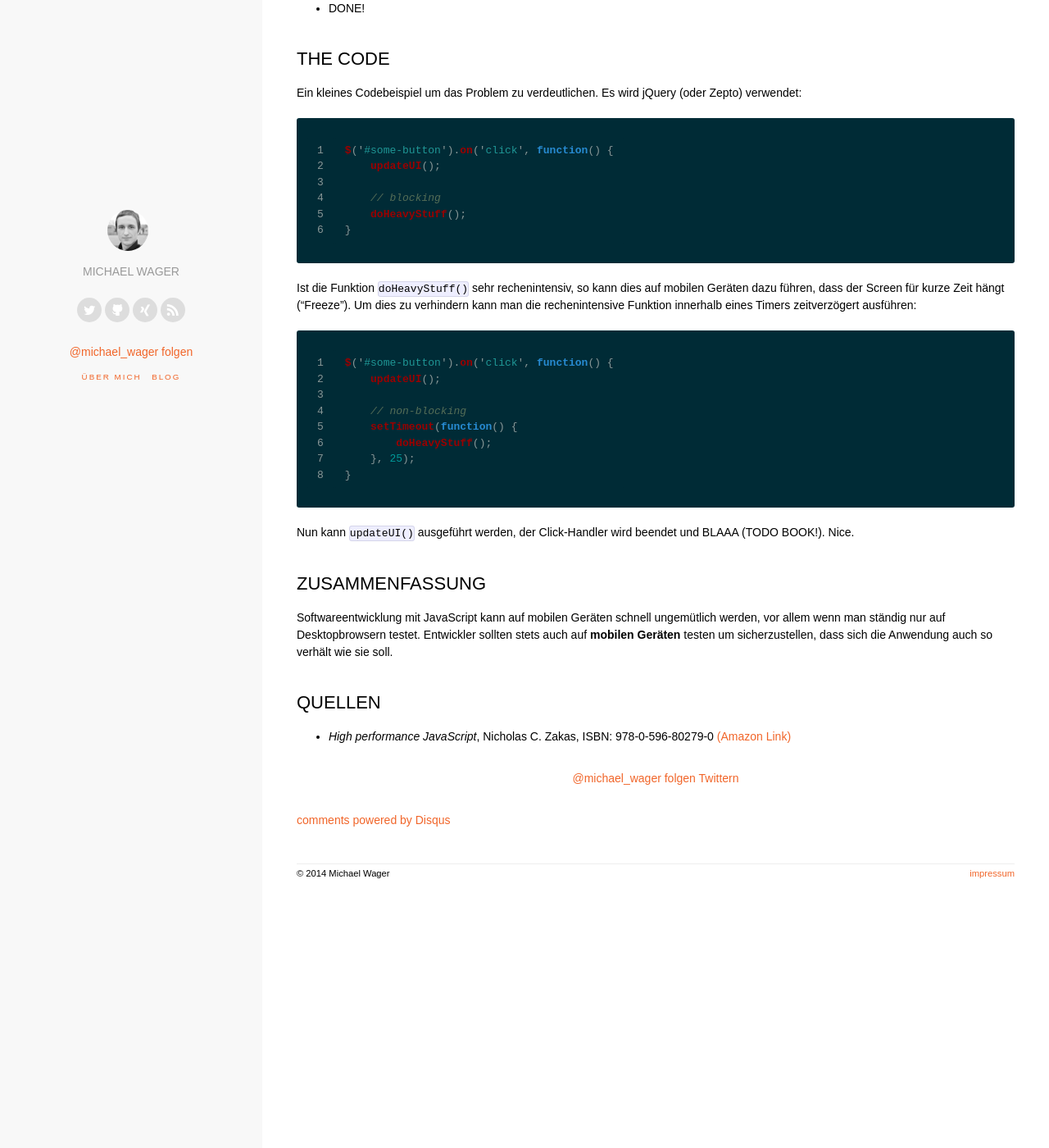
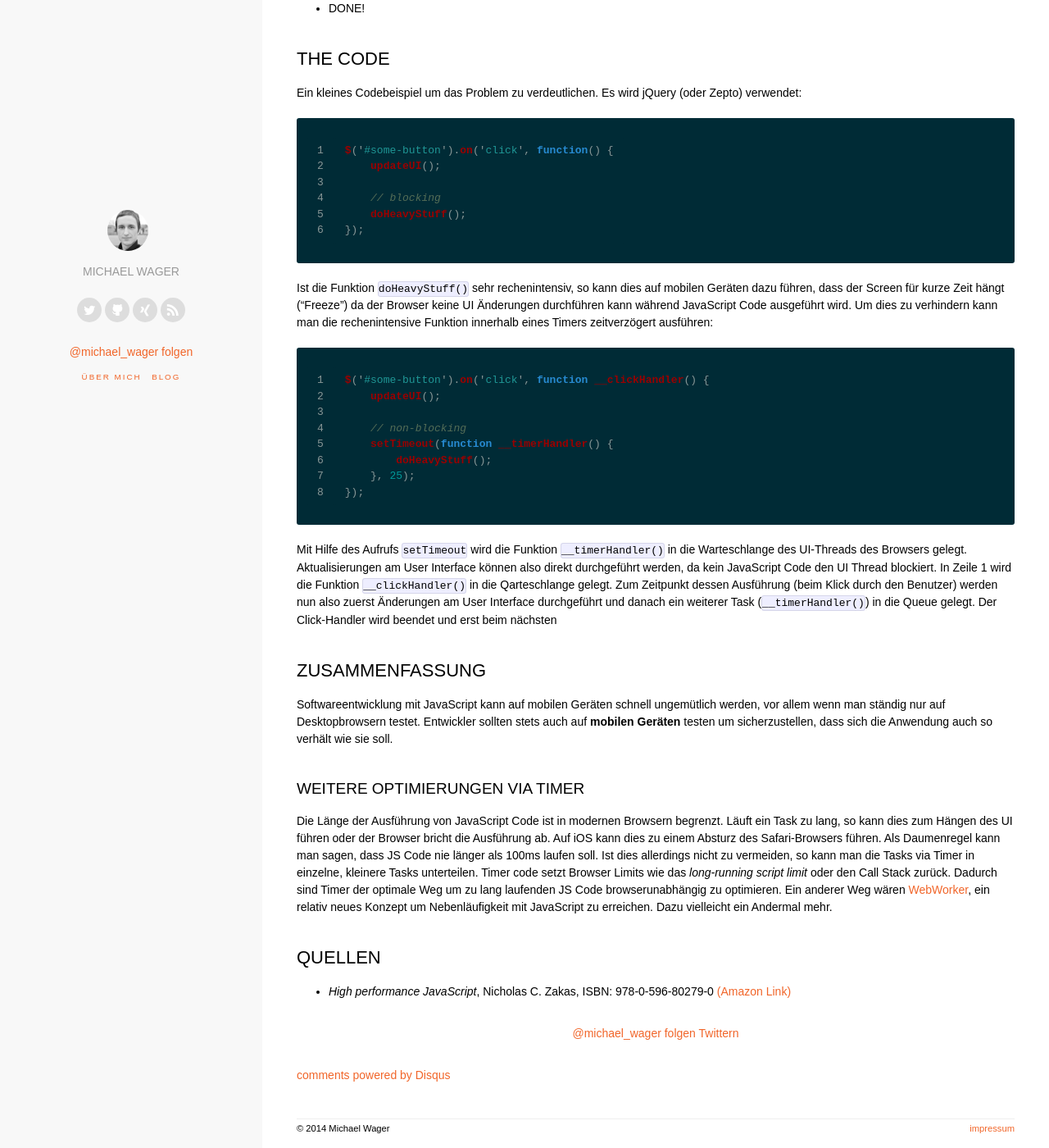
Before and after one commit to mwager/mwager.github.io, a Jekyll site: the page built from _posts/2014-05-16-keep-ui-responsive-all-times.markdown, in a window 1280 px wide and 1400 px high, scrolled down 309 px. Shown: the whole window at 82% size. Built offline with Jekyll 4.4.1, drawn with Linux system fonts in a browser that asks for light colours; nearby versions of some CDN libraries; comment, search, counter and statistics services are not loaded; before the commit the page ends 1398 px from its top, so only the background shows below that; some of the changed text lies outside the part shown.

Commit message:
add CNAME, working on timer post, cleanup index

```diff
--- /dev/null
+++ b/CNAME
@@ -0,0 +1 @@
+mwager.de
--- a/_posts/2014-05-16-keep-ui-responsive-all-times.markdown
+++ b/_posts/2014-05-16-keep-ui-responsive-all-times.markdown
@@ -6,7 +6,7 @@ categories: javascript
 ---
 
 <em>
-Ein kleiner Tipp um die Benutzeroberfläche bei Benutzereingaben auch bei rechenintensiven Aufgaben benutzbar zu halten. Der Trick dabei ist recht einfach: man verwendet Timer um den UI-Thread des Browsers nicht zu blockieren (TODO better - SEE BOOK!)
+Ein kleiner Tipp um die Benutzeroberfläche bei Benutzereingaben auch bei rechenintensiven Aufgaben benutzbar zu halten. Der Trick dabei ist recht einfach: man verwendet Timer um den UI-Thread des Browsers nicht zu blockieren.
 </em>
 
 ## TODOs ##
@@ -24,29 +24,34 @@ $('#some-button').on('click', function() {
 
     // blocking
     doHeavyStuff();
-}
+});
 {% endhighlight %}
 
-Ist die Funktion `doHeavyStuff()` sehr rechenintensiv, so kann dies auf mobilen Geräten dazu führen, dass der Screen für kurze Zeit hängt ("Freeze"). Um dies zu verhindern kann man die rechenintensive Funktion innerhalb eines Timers zeitverzögert ausführen:
+Ist die Funktion `doHeavyStuff()` sehr rechenintensiv, so kann dies auf mobilen Geräten dazu führen, dass der Screen für kurze Zeit hängt ("Freeze") da der Browser keine UI Änderungen durchführen kann während JavaScript Code ausgeführt wird. Um dies zu verhindern kann man die rechenintensive Funktion innerhalb eines Timers zeitverzögert ausführen:
 
 {% highlight javascript linenos %}
-$('#some-button').on('click', function() {
+$('#some-button').on('click', function __clickHandler() {
     updateUI();
 
     // non-blocking
-    setTimeout(function() {
+    setTimeout(function __timerHandler() {
         doHeavyStuff();
     }, 25);
-}
+});
 {% endhighlight %}
 
-Nun kann `updateUI()` ausgeführt werden, der Click-Handler wird beendet und BLAAA (TODO BOOK!). Nice.
+Mit Hilfe des Aufrufs `setTimeout` wird die Funktion `__timerHandler()` in die Warteschlange des UI-Threads des Browsers gelegt. Aktualisierungen am User Interface können also direkt durchgeführt werden, da kein JavaScript Code den UI Thread blockiert. In Zeile 1 wird die Funktion `__clickHandler()` in die Qarteschlange gelegt. Zum Zeitpunkt dessen Ausführung (beim Klick durch den Benutzer) werden nun also zuerst Änderungen am User Interface durchgeführt und danach ein weiterer Task (`__timerHandler()`) in die Queue gelegt. Der Click-Handler wird beendet und erst beim nächsten
+
 
 
 ## Zusammenfassung ##
 
 Softwareentwicklung mit JavaScript kann auf mobilen Geräten schnell ungemütlich werden, vor allem wenn man ständig nur auf Desktopbrowsern testet. Entwickler sollten stets auch auf __mobilen Geräten__ testen um sicherzustellen, dass sich die Anwendung auch so verhält wie sie soll.
 
+### Weitere Optimierungen via Timer ###
+
+Die Länge der Ausführung von JavaScript Code ist in modernen Browsern begrenzt. Läuft ein Task zu lang, so kann dies zum Hängen des UI führen oder der Browser bricht die Ausführung ab. Auf iOS kann dies zu einem Absturz des Safari-Browsers führen. Als Daumenregel kann man sagen, dass JS Code nie länger als 100ms laufen soll. Ist dies allerdings nicht zu vermeiden, so kann man die Tasks via Timer in einzelne, kleinere Tasks unterteilen. Timer code setzt Browser Limits wie das _long-running script limit_ oder den Call Stack zurück. Dadurch sind Timer der optimale Weg um zu lang laufenden JS Code browserunabhängig zu optimieren. Ein anderer Weg wären <a href="http://www.html5rocks.com/de/tutorials/workers/basics/">WebWorker</a>, ein relativ neues Konzept um Nebenläufigkeit mit JavaScript zu erreichen. Dazu vielleicht ein Andermal mehr.
+
 
 ## Quellen ##
 * _High performance JavaScript_, Nicholas C. Zakas, ISBN: 978-0-596-80279-0 [(Amazon Link)](http://www.amazon.de/Performance-JavaScript-Faster-Application-Interfaces/dp/059680279X)
--- a/index.html
+++ b/index.html
@@ -26,7 +26,7 @@ layout: default
     <!-- <h2>2013</h2> -->
     <section class="post">
         <header class="post-header">
-            <span class="post-date">02/2013 - 07/2013 (Eigenentwicklung)</span>
+            <span class="post-date">02/2013 - 07/2013</span>
             <a href="/projects/atonego/">AtOneGo</a>
         </header>
 
@@ -80,7 +80,7 @@ layout: default
     <!-- <h2>2011</h2> -->
     <section class="post">
         <header class="post-header">
-            <span class="post-date">05/2011 - 08/2011 (Bachelorarbeit)</span>
+            <span class="post-date">05/2011 - 08/2011</span>
             <a href="/projects/jam/">jAM - automatic music transcription</a>
         </header>
         <div class="post-description">
```
